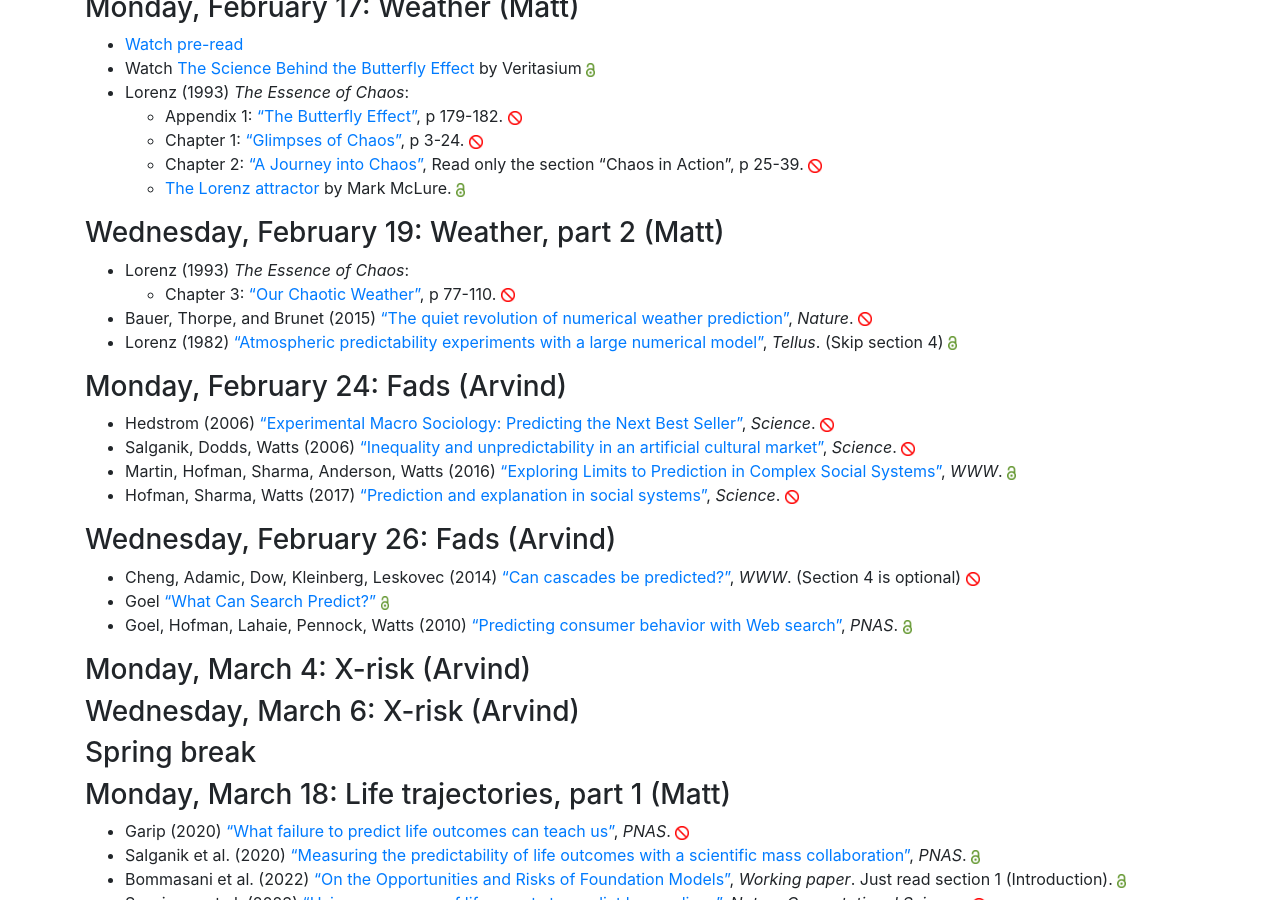
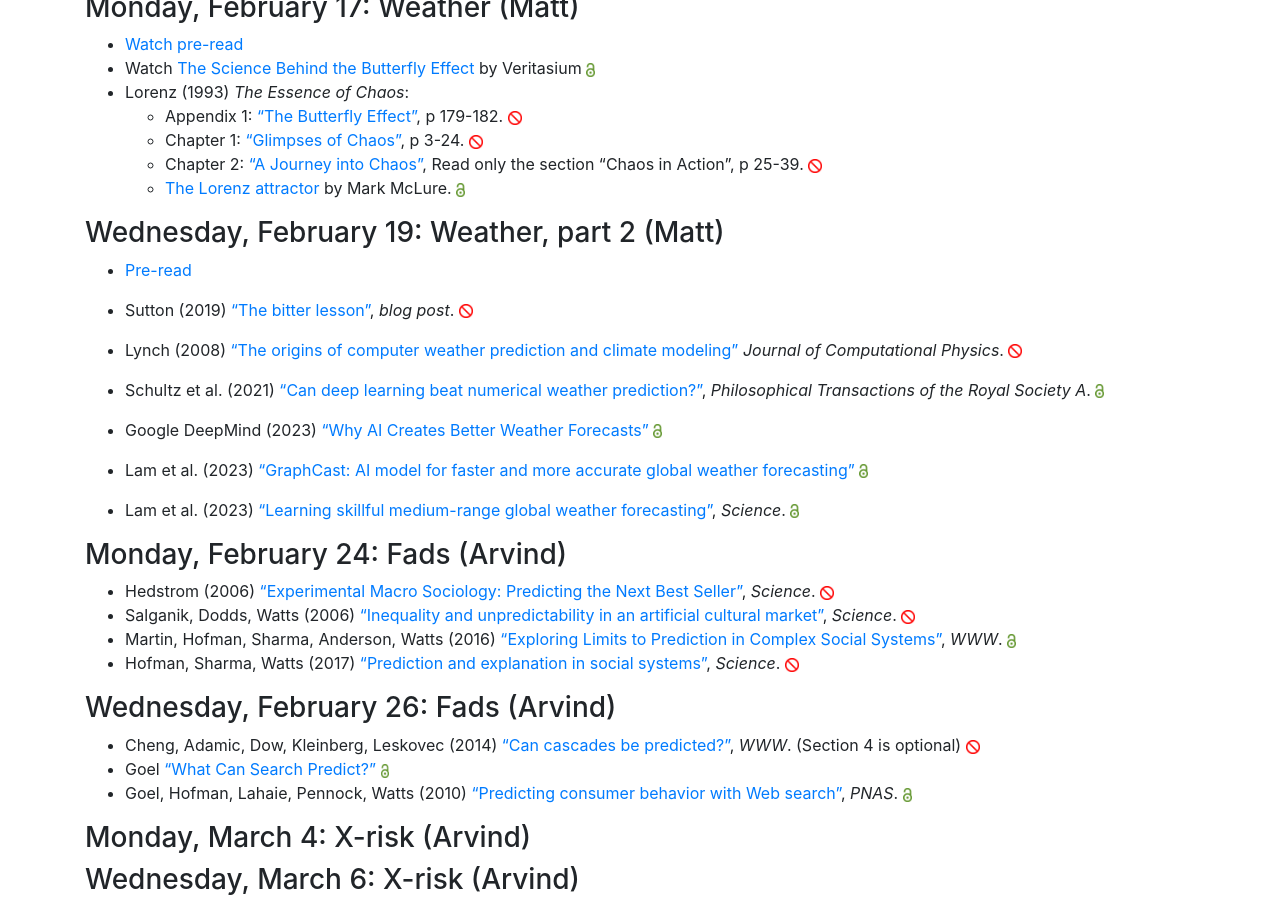
Before and after one commit to msalganik/soc555-cos598J_s2024, a Jekyll site: the page built from readings.md, in a window 1280 px wide and 900 px high, scrolled down 1363 px. Built offline with Jekyll 4.4.1, drawn with Linux system fonts in a browser that asks for light colours; comment, search, counter and statistics services are not loaded.

Commit message:
Change Wed readings

```diff
--- a/readings.md
+++ b/readings.md
@@ -72,10 +72,19 @@ No required reading before class.
 
 ### Wednesday, February 19: Weather, part 2 (Matt)
 
-- Lorenz (1993) _The Essence of Chaos_:
-  - Chapter 3: ["Our Chaotic Weather"](https://doi-org.ezproxy.princeton.edu/10.1201/9781482288988), p 77-110. <img src="https://msalganik.github.io/soc555-cos598J_s2024/images/closed.png" style="display: inline; height: 14px;" />
-- Bauer, Thorpe, and Brunet (2015) ["The quiet revolution of numerical weather prediction"](https://doi.org/10.1038/nature14956), _Nature_. <img src="https://msalganik.github.io/soc555-cos598J_s2024/images/closed.png" style="display: inline; height: 14px;" />
-- Lorenz (1982) ["Atmospheric predictability experiments with a large numerical model"](https://onlinelibrary.wiley.com/doi/epdf/10.1111/j.2153-3490.1982.tb01839.x), _Tellus_. (Skip section 4) <img src="https://msalganik.github.io/soc555-cos598J_s2024/images/open.png" style="display: inline; height: 14px;" />
+- [Pre-read](https://docs.google.com/document/d/1Cnn1TgMn9jw3IbWGNSbzw-Z9cB9Tv7441xC_F-MVvhs/edit?usp=sharing)
+
+- Sutton (2019) ["The bitter lesson"](http://www.incompleteideas.net/IncIdeas/BitterLesson.html), _blog post_. <img src="https://msalganik.github.io/soc555-cos598J_s2024/images/closed.png" style="display: inline; height: 14px;" />
+
+- Lynch (2008) ["The origins of computer weather prediction and climate modeling"](https://doi.org/10.1016/j.jcp.2007.02.034) _Journal of Computational Physics_. <img src="https://msalganik.github.io/soc555-cos598J_s2024/images/closed.png" style="display: inline; height: 14px;" />
+
+- Schultz et al. (2021) ["Can deep learning beat numerical weather prediction?"](https://doi.org./10.1098/rsta.2020.0097), _Philosophical Transactions of the Royal Society A_. <img src="https://msalganik.github.io/soc555-cos598J_s2024/images/open.png" style="display: inline; height: 14px;" />
+
+- Google DeepMind (2023) ["Why AI Creates Better Weather Forecasts"](https://www.youtube.com/watch?v=-KFO0pES-zQ) <img src="https://msalganik.github.io/soc555-cos598J_s2024/images/open.png" style="display: inline; height: 14px;" />
+
+- Lam et al. (2023) ["GraphCast: AI model for faster and more accurate global weather forecasting"](https://deepmind.google/discover/blog/graphcast-ai-model-for-faster-and-more-accurate-global-weather-forecasting/) <img src="https://msalganik.github.io/soc555-cos598J_s2024/images/open.png" style="display: inline; height: 14px;" />
+
+- Lam et al. (2023) ["Learning skillful medium-range global weather forecasting"](https://www.science.org/stoken/author-tokens/ST-1550/full), _Science_. <img src="https://msalganik.github.io/soc555-cos598J_s2024/images/open.png" style="display: inline; height: 14px;" />
 
 ### Monday, February 24: Fads (Arvind)
 
```
